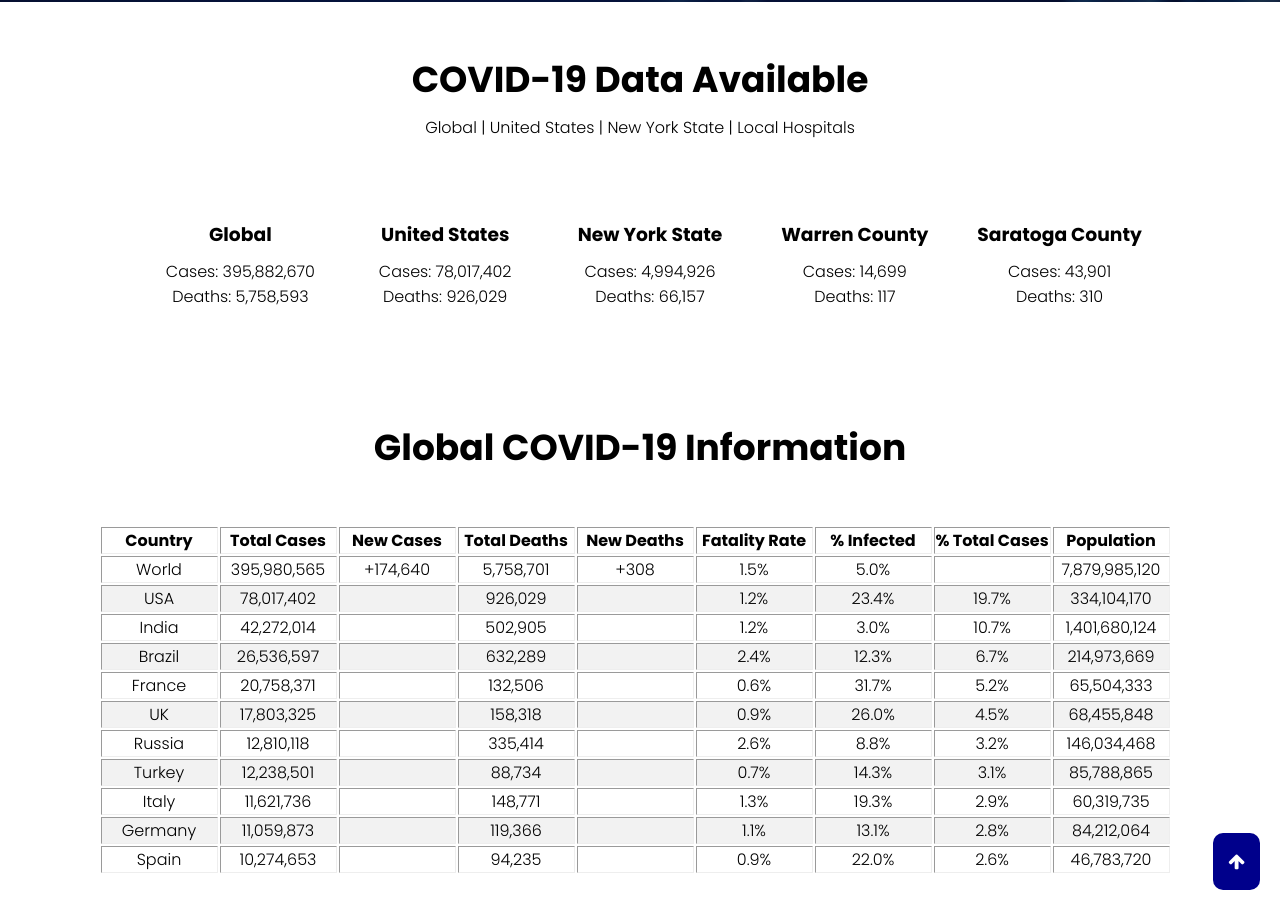
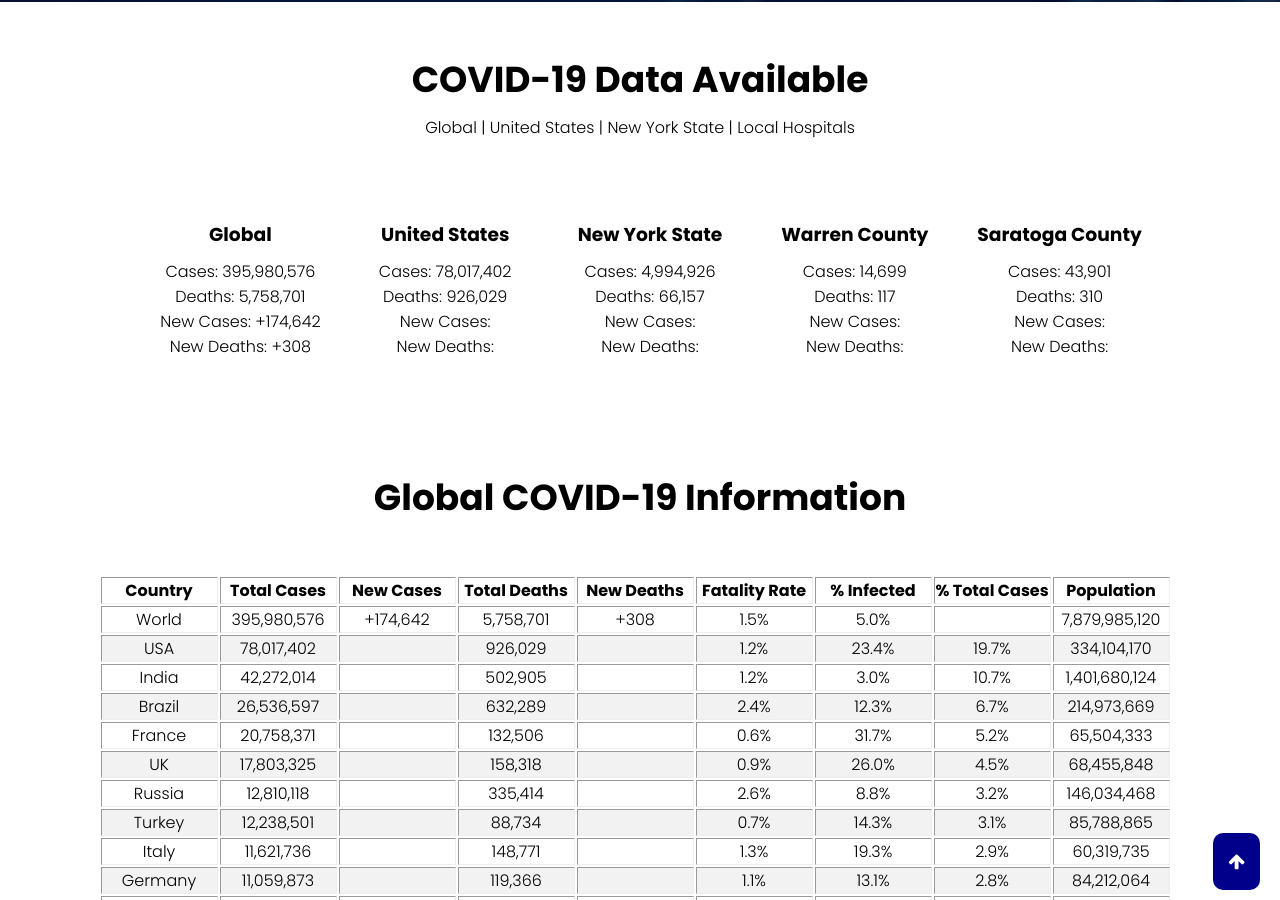
Before and after one commit to Pasin3ru/Tracking-COVID-19, a Jekyll site: the page built from index.html, in a window 1280 px wide and 900 px high, scrolled down 898 px. Built offline with Jekyll 4.4.1, drawn with Linux system fonts in a browser that asks for light colours.

Commit message:
changed position

```diff
--- a/_data/world_total_data.json
+++ b/_data/world_total_data.json
@@ -1 +1 @@
-{"0":{"Total Cases: ":"395,980,565","Total Deaths: ":"5,758,701","New Cases: ":"+174,640","New Deaths: ":"+308"}}
+{"0":{"Total Cases: ":"395,980,576","Total Deaths: ":"5,758,701","New Cases: ":"+174,642","New Deaths: ":"+308"}}
--- a/_includes/hospital-tables/global_data.html
+++ b/_includes/hospital-tables/global_data.html
@@ -15,8 +15,8 @@
   <tbody>
     <tr>
       <td>World</td>
-      <td>395,980,565</td>
-      <td>+174,640</td>
+      <td>395,980,576</td>
+      <td>+174,642</td>
       <td>5,758,701</td>
       <td>+308</td>
       <td>1.5%</td>
@@ -2248,8 +2248,8 @@
     </tr>
     <tr>
       <td>Turks and Caicos</td>
-      <td>5,778</td>
-      <td></td>
+      <td>5,789</td>
+      <td>+2</td>
       <td>35</td>
       <td></td>
       <td>0.6%</td>
--- a/index.html
+++ b/index.html
@@ -9,27 +9,40 @@ layout: home
     <div class="row">
         <div class="info-column">
             <h3>Global</h3>
-            <div>Cases: 395,882,670<br>Deaths: 5,758,593</div>
+            <div>Cases: {{ site.data.world_total_data["0"]["Total Cases: "] }}</div>
+            <div>Deaths: {{ site.data.world_total_data["0"]["Total Deaths: "] }}</div>
+            <div>New Cases: {{ site.data.world_total_data["0"]["New Cases: "] }}</div>
+            <div>New Deaths: {{ site.data.world_total_data["0"]["New Deaths: "] }}</div>
         </div>
         <div class="info-column">
             <h3>United States</h3>
             <div>Cases: {{ site.data.us_total_data["0"]["Total Cases: "] }}</div>
             <div>Deaths: {{ site.data.us_total_data["0"]["Total Deaths: "] }}</div>
+            <div>New Cases: {{ site.data.us_total_data["0"]["New Cases: "] }}</div>
+            <div>New Deaths: {{ site.data.us_total_data["0"]["New Deaths: "] }}</div>
         </div>
         <div class="info-column">
             <h3>New York State</h3>
             <div>Cases: {{ site.data.ny_total_data["0"]["Total Cases: "] }}</div>
             <div>Deaths: {{ site.data.ny_total_data["0"]["Total Deaths: "] }}</div>
+            <div>New Cases: {{ site.data.ny_total_data["0"]["New Cases: "] }}</div>
+            <div>New Deaths: {{ site.data.ny_total_data["0"]["New Deaths: "] }}</div>
         </div>
         <div class="info-column">
             <h3>Warren County </h3>
+
             <div>Cases: {{ site.data.warren_county_data["0"]["Total Cases: "] }}</div>
             <div>Deaths: {{ site.data.warren_county_data["0"]["Total Deaths: "] }}</div>
+            <div>New Cases: {{ site.data.warren_county_data["0"]["New Cases: "] }}</div>
+            <div>New Deaths: {{ site.data.warren_county_data["0"]["New Deaths: "] }}</div>
         </div>
         <div class="info-column">
             <h3>Saratoga County </h3>
+
             <div>Cases: {{ site.data.saratoga_county_data["0"]["Total Cases: "] }}</div>
             <div>Deaths: {{ site.data.saratoga_county_data["0"]["Total Deaths: "] }}</div>
+            <div>New Cases: {{ site.data.saratoga_county_data["0"]["New Cases: "] }}</div>
+            <div>New Deaths: {{ site.data.saratoga_county_data["0"]["New Deaths: "] }}</div>
         </div>
     </div>
 </section>
```
